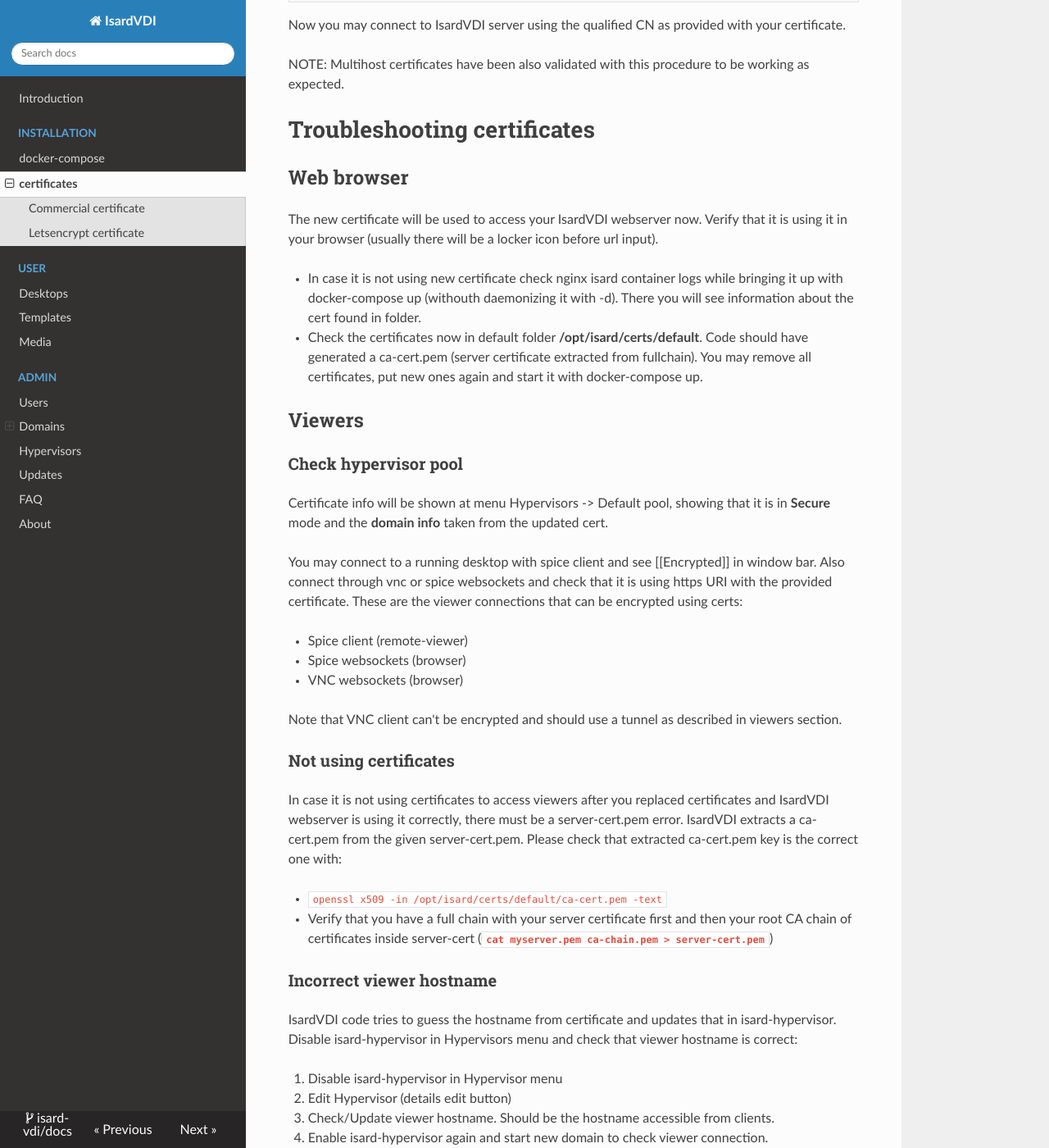
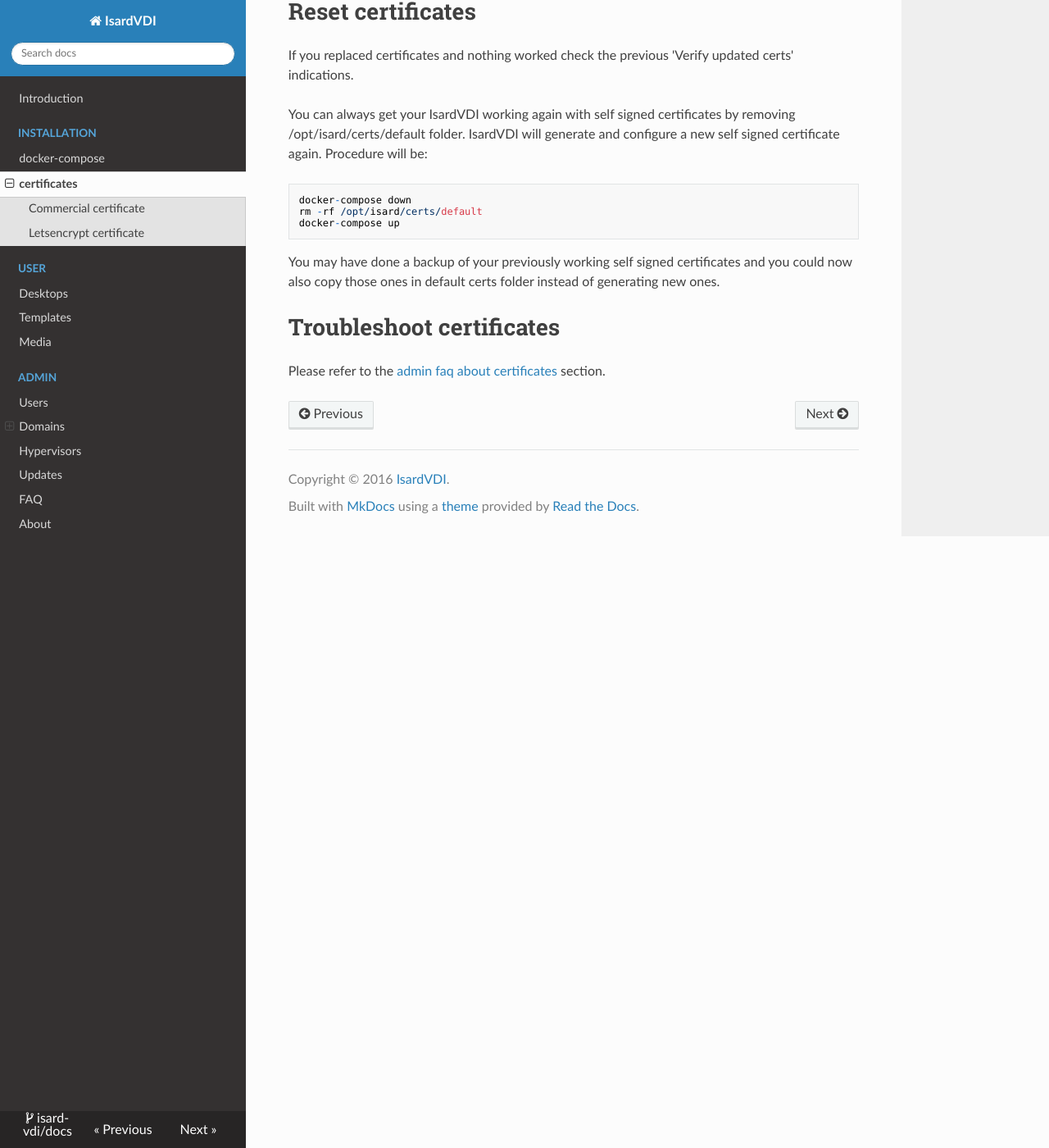
Before and after one commit to thebadjavi/docs, an MkDocs documentation site: the page built from docs/install/certificates.md, in a window 1280 px wide and 1400 px high, scrolled down 1716 px. Shown: the whole window at 82% size. Built offline with MkDocs 1.6.1, drawn with Linux system fonts in a browser that asks for light colours; nearby versions of some CDN libraries; old or Windows-style settings are respelled for this version of MkDocs; some of the changed text lies outside the part shown.

Commit message:
links and format should be corrected now

````diff
--- a/docs/install/certificates.md
+++ b/docs/install/certificates.md
@@ -55,47 +55,7 @@ Now you may connect to IsardVDI server using the qualified CN as provided with y
 
 NOTE: Multihost certificates have been also validated with this procedure to be working as expected.
 
-# Troubleshooting certificates
-
-## Web browser
-
-The new certificate will be used to access your IsardVDI webserver now. Verify that it is using it in your browser (usually there will be a locker icon before url input).
-
-- In case it is not using new certificate check nginx isard container logs while bringing it up with docker-compose up (withouth daemonizing it with -d). There you will see information about the cert found in folder.
-- Check the certificates now in default folder **/opt/isard/certs/default**. Code should have generated a ca-cert.pem (server certificate extracted from fullchain). You may remove all certificates, put new ones again and start it with docker-compose up.
-
-## Viewers
-
-### Check hypervisor pool
-
-Certificate info will be shown at menu Hypervisors -> Default pool, showing that it is in **Secure** mode and the **domain info** taken from the updated cert.
-
-You may connect to a running desktop with spice client and see [[Encrypted]] in window bar. Also connect through vnc or spice websockets and check that it is using https URI with the provided certificate. These are the viewer connections that can be encrypted using certs:
-
-- Spice client (remote-viewer)
-- Spice websockets (browser)
-- VNC websockets (browser)
-
-Note that VNC client can't be encrypted and should use a tunnel as described in viewers section.
-
-### Not using certificates
-
-In case it is not using certificates to access viewers after you replaced certificates and IsardVDI webserver is using it correctly, there must be a server-cert.pem error. IsardVDI extracts a ca-cert.pem from the given server-cert.pem. Please check that extracted ca-cert.pem key is the correct one with:
-
-- `openssl x509 -in /opt/isard/certs/default/ca-cert.pem -text`
-
-- Verify that you have a full chain with your server certificate first and then your root CA chain of certificates inside server-cert (**`cat myserver.pem ca-chain.pem > server-cert.pem`**)
-
-### Incorrect viewer hostname
-
-IsardVDI code tries to guess the hostname from certificate and updates that in isard-hypervisor. Disable isard-hypervisor in Hypervisors menu and check that viewer hostname is correct:
-
-1. Disable isard-hypervisor in Hypervisor menu
-2. Edit Hypervisor (details edit button)
-3. Check/Update viewer hostname. Should be the hostname accessible from clients.
-4. Enable isard-hypervisor again and start new domain to check viewer connection.
-
-### Reset certificates
+# Reset certificates
 
 If you replaced certificates and nothing worked check the previous 'Verify updated certs' indications.
 
@@ -108,3 +68,7 @@ docker-compose up
 ```
 
 You may have done a backup of your previously working self signed certificates and you could now also copy those ones in default certs folder instead of generating new ones.
+
+# Troubleshoot certificates
+
+Please refer to the  [admin faq about certificates](../admin/faq.md#certificates) section.
````
Also changed, not shown: other parts of docs/install/certificates.md (+1 -1 lines), docs/admin/faq.md (+3 -13 lines), docs/index.md (+2 -1 lines), docs/install/docker-compose.md (+15 -6 lines).
